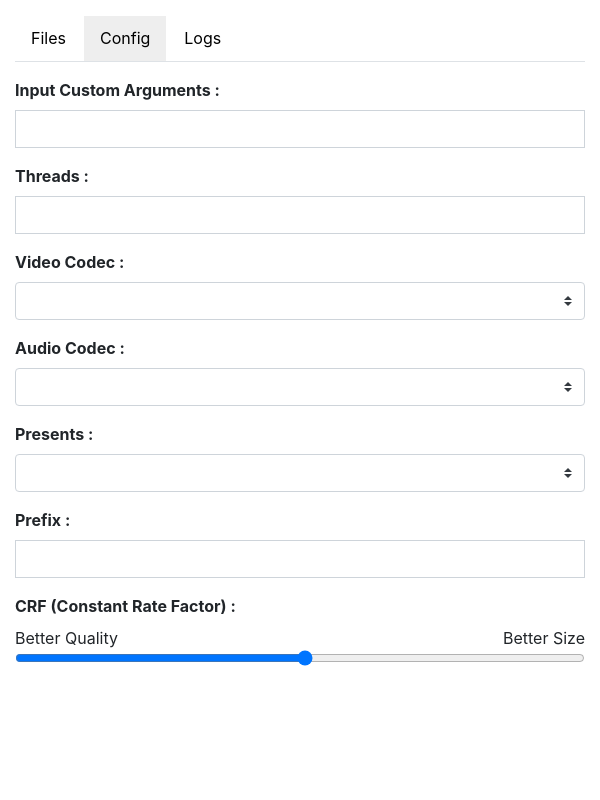
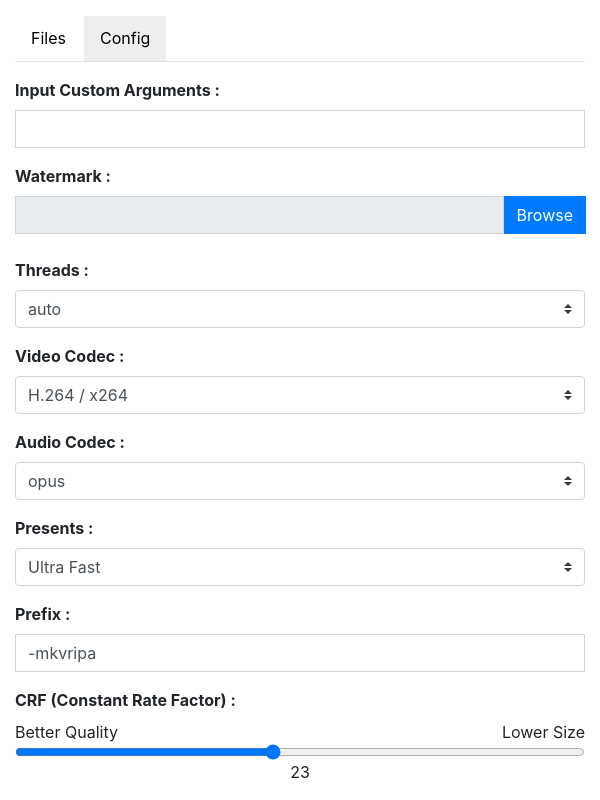
Before and after one commit to danipragustia/MKVRipa, an Electron app: page app/index.html in a window 600 px wide. Both pictures are taken after a click on the link "Config". Drawn offline with nearby package versions, Linux system fonts and the light colour scheme; no server answers.

Commit message:
update: WIP Watermark and some changes

```diff
--- a/app/index.html
+++ b/app/index.html
@@ -7,7 +7,7 @@
     <link rel="stylesheet" href="bootstrap.min.css">
 	<link rel="stylesheet" href="app.css">
 
-    <title>MKVRipa Desktop</title>
+    <title>MKVRipa</title>
   </head>
   <body>
     <div class="container-fluid mt-3 mb-3">
@@ -15,7 +15,6 @@
 		<ul class="nav nav-tabs">
 			<li class="active"><a data-toggle="tab" href="#files">Files</a></li>
 			<li><a data-toggle="tab" href="#config">Config</a></li>
-			<li><a data-toggle="tab" href="#logs">Logs</a></li>
 		</ul>
 
 			<div class="tab-content">
@@ -68,7 +67,6 @@
 
 				<div id="config" class="tab-pane fade row">
 
-
 					<div class="mt-3 col-md-12">
 
 						<div class="form-group">
@@ -81,8 +79,22 @@
 					<div class="col-md-12">
 
 						<div class="form-group">
+						  <label class="font-weight-bold" for="custom-watermark">Watermark :</label>
+						  <div class="input-group">
+						    <input type="text" class="form-control" id="watermark-text" disabled>
+						    <div class="input-group-prepend">
+						      <label class="btn btn-primary">
+						        <input type="file" id="watermark-select" hidden>Browse</input>
+						      </label>
+						    </div>
+						  </div>
+						</div>
+
+						<div class="form-group">
 						  <label class="font-weight-bold" for="custom-input">Threads  :</label>
-						  <input type="text" class="form-control" id="threads-input" value="auto">
+						  <select class="custom-select" id="threads-select">
+						    <option value="auto" selected>auto</option>
+						  </select>
 						</div>
 
 						<div class="form-group">
@@ -138,30 +150,13 @@
 									<span>Better Quality</span>
 								</div>
 								<div class="ml-auto">
-									<span>Better Size</span>
+									<span>Lower Size</span>
 								</div>
 						  </div>
 						  <input type="range" min="0" max="51" value="23" class="form-control-range" id="crf-range">
 						  <p class="text-center" id="label-crf">23</p>
 						</div>
 
-
-					</div>
-
-				</div>
-
-				<div id="logs" class="tab-pane fade row">
-
-					<div class="col-lg-12 mt-3 mb-3">
-
-						<button class="btn btn-block btn-danger" id="btnCleanLogs">Clear Logs</button>
-
-					</div>
-
-
-					<div class="col-md-12">
-
-						<textarea class="form-control text-logs" rows="24" id="text-logs"></textarea>
 
 					</div>
 
--- a/app/render.js
+++ b/app/render.js
@@ -1,7 +1,7 @@
 const {ipcRenderer} = require('electron')
 const path = require('path')
 const fs = require('fs')
-
+const os = require('os')
 let target_file = []
 
 if (fs.existsSync(path.join(process.cwd(), 'config.json'))) {
@@ -47,6 +47,13 @@ function removeItem(i) {
 $(() => {
 
 $('#output-folder').val(path.join(process.cwd(), 'output'))
+
+
+console.log(os.cpus())
+
+for(let i = 0;i < os.cpus().length;i++) {
+	$('#threads-select').append('<option></option>'.val(i).html(i)
+}
 
 $("#folder-select").on("input", (e) => {
 	let theFiles = e.target.files
@@ -99,13 +106,13 @@ $(document).on('dragover', (e) => {
 	$("#drag-drop").addClass('drag-over')
 })
 
-$(document).on('dragleave', (e) => {
+$(document).on('dragleave', (e) {
 	e.stopPropagation()
 	e.preventDefault()
 	$("#drag-drop").removeClass('drag-over')
 })
 
-$(document).on('drop', (e) => {
+$(document).on('drop', (e) {
     e.stopPropagation()
     e.preventDefault()
 	$("#drag-drop").removeClass('drag-over')
@@ -118,8 +125,4 @@ $(document).on('drop', (e) => {
 	}
 })
 
-ipcRenderer.on('send-log', (event, text) => {
-	$('#text-logs').val($('#text-logs').val() + text + '\r\n')
 })
-
-})
```
Also changed, not shown: package.json (+5 -2 lines), README.md.
